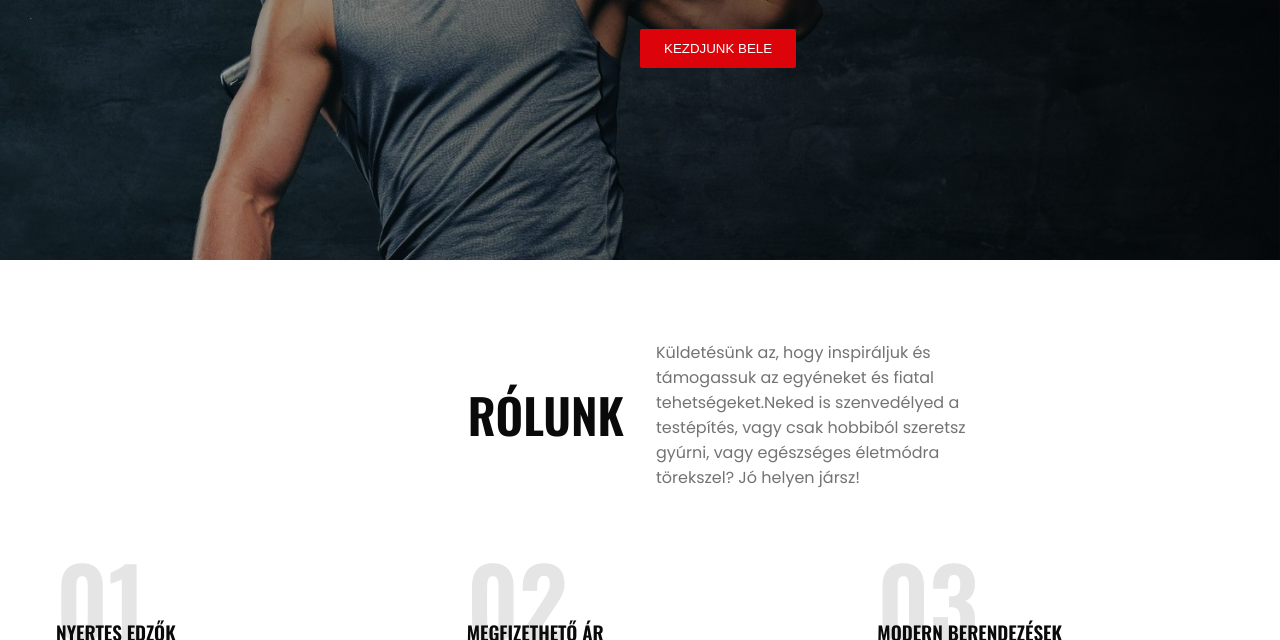
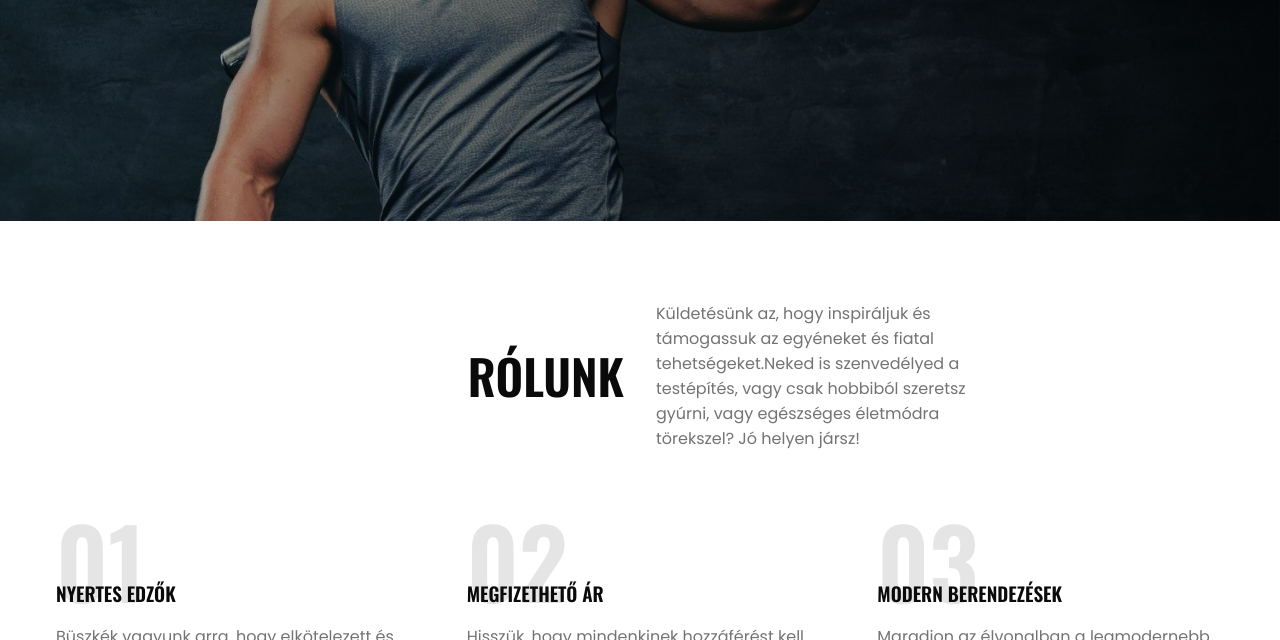
Before and after one commit to vxnczee/IKT_OLDALUNK, a plain HTML site: page index.html in a window 1280 px wide. Shown: the part 460-1100 px from the top of the page. Drawn offline with nearby package versions, Linux system fonts and the light colour scheme.

Commit message:
Update index.html

```diff
--- a/index.html
+++ b/index.html
@@ -42,9 +42,6 @@
           <h1>A KEMÉNY MUNKA</h1>
           <h2>KEMÉNY</h2>
           <p>NO PAIN NO GAIN</p>
-          <div class="header__btn">
-            <button class="btn btn__primary">KEZDJUNK BELE</button>
-          </div>
         </div>
       </div>
     </header>
```
